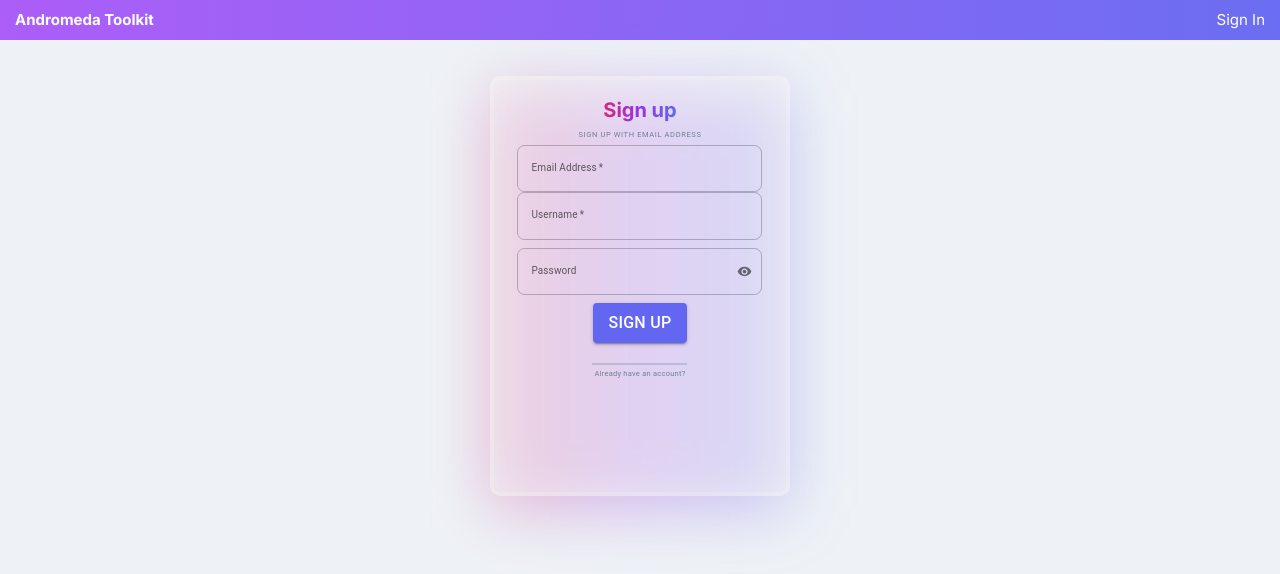
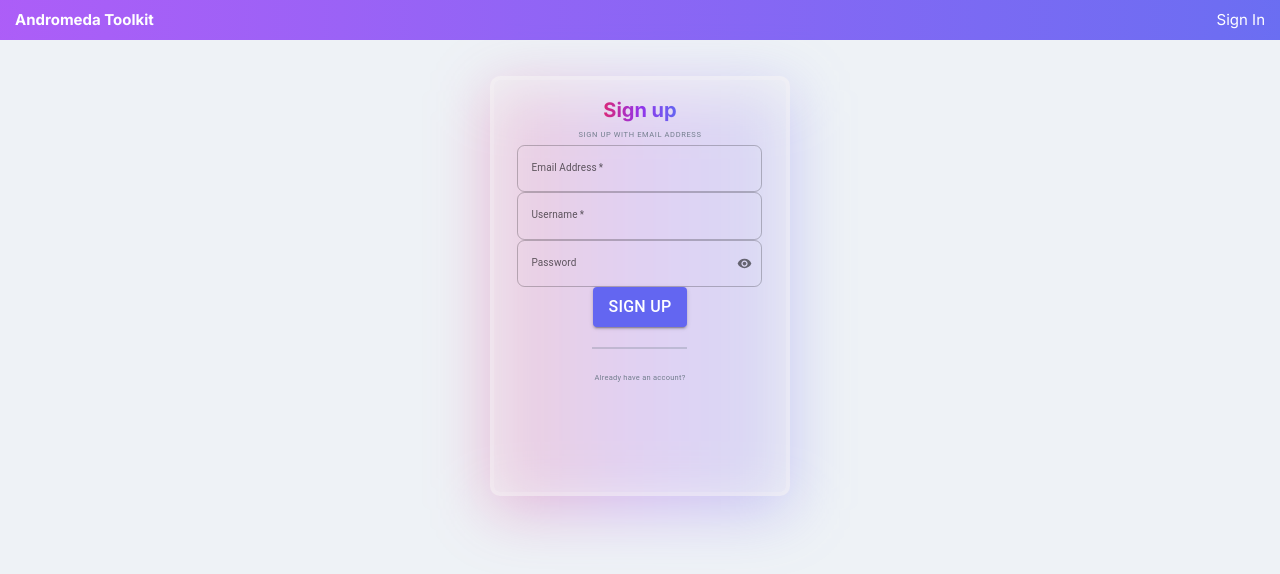
Before and after one commit to RealXuChe/CS385, a Next.js app: page /Signup in a window 1280 px wide. Shown: the top 574 px of the page. Built offline with nearby package versions, Linux system fonts and the light colour scheme.

Commit message:
Fix more style

```diff
--- a/src/app/Signup/page.tsx
+++ b/src/app/Signup/page.tsx
@@ -119,23 +119,23 @@ export default function Signup() {
           <TextField
             label="Email Address"
             required={true}
-            className=" w-[24.5rem]"
+            className=" w-[24.5rem] mt-8"
           ></TextField>
-        </ThemeProvider>
 
-        <ThemeProvider theme={inputTheme}>
           <TextField
             label="Username"
             required={true}
-            className=" w-[24.5rem]"
+            className=" w-[24.5rem] mt-8"
             onBlur={(e) => {
               name.current = e.currentTarget.value;
             }}
           ></TextField>
-        </ThemeProvider>
 
-        <ThemeProvider theme={inputTheme}>
-          <FormControl sx={{ m: 1, width: "24.5rem" }} variant="outlined">
+          <FormControl
+            sx={{ width: "24.5rem" }}
+            className="mt-8"
+            variant="outlined"
+          >
             <InputLabel htmlFor="outlined-adornment-password">
               Password
             </InputLabel>
@@ -172,7 +172,7 @@ export default function Signup() {
           <Button
             variant="contained"
             color={"primary"}
-            className="rounded-full bg-indigo-500 px-8"
+            className="rounded-full bg-indigo-500 px-8 mt-8"
             onClick={signUpHandler}
           >
             <p className="text-[1.6rem] text-[#FFFFFF]">sign up</p>
@@ -181,7 +181,7 @@ export default function Signup() {
 
         <div className="mt-[2rem] mx-auto w-[9.5rem] border-t-2 border-[#727D8D]/30"></div>
 
-        <Link href="Signin">
+        <Link href="Signin" className="mt-8">
           <Typography className="text-[#727D8D]" variant="caption">
             Already have an account?
           </Typography>
```
